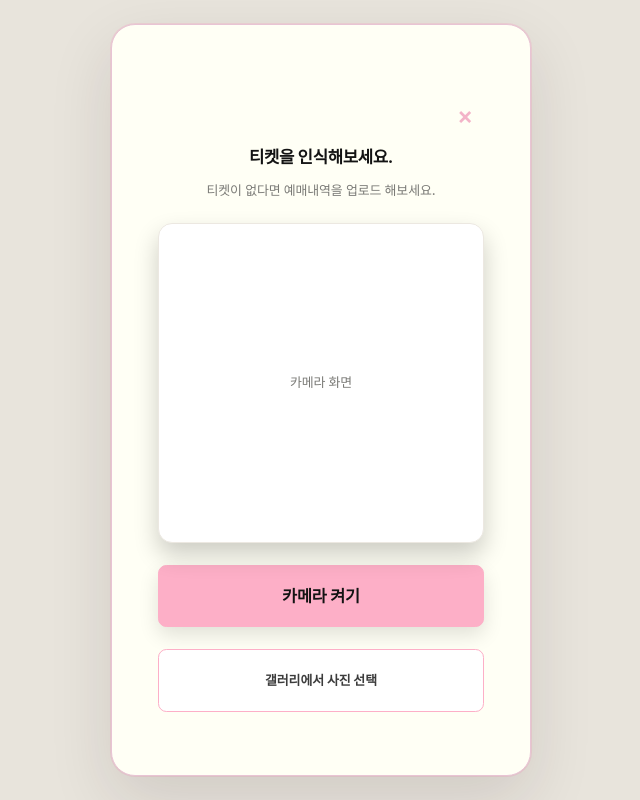
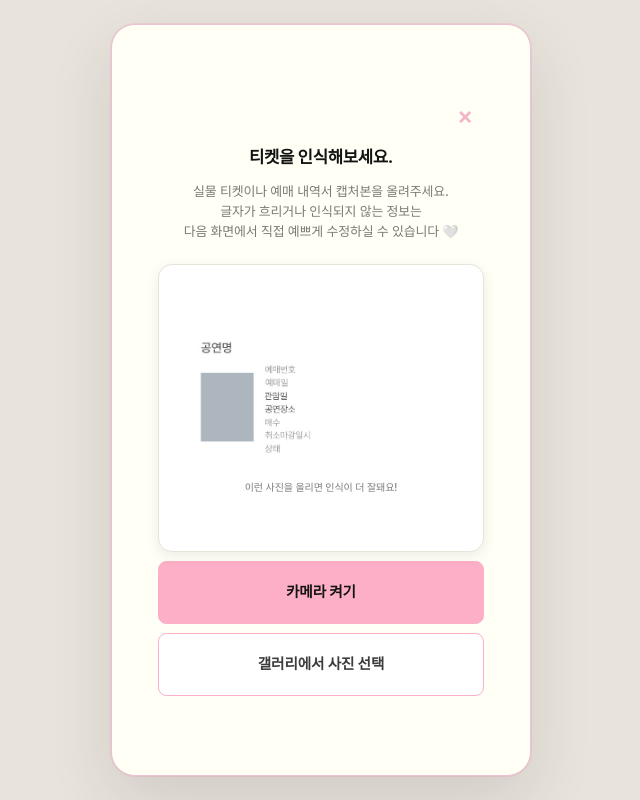
Before and after one commit to kimkaeun2004-ux/myapp, a Next.js app: page /create/scan in a window 1280 px wide. Shown: the whole page, without its empty margins (319-959 px from the left). Built offline with nearby package versions, Linux system fonts and the light colour scheme.

Commit message:
Polish scan page UI to match the ticket recognition mockup.
Add an in-frame example image with hint copy, updated guidance text, and tighter button spacing aligned to the design.

Co-authored-by: Cursor <cursoragent@cursor.com>

```diff
--- a/app/create/scan/page.tsx
+++ b/app/create/scan/page.tsx
@@ -1,12 +1,27 @@
 "use client";
 
-import { CreateFlowShell } from "../_shared/CreateFlowShell";
-import { FlowCtaButton, FlowOutlineButton } from "../_shared/FlowButtons";
 import { beginNewTicketCreation, saveTicketDraft } from "@/lib/ticket/draft-storage";
 import { captureVideoFrame, recognizeTicketFromImage } from "@/lib/ticket/recognize";
-import { YEOUN_MUTED, YEOUN_TEXT, YEOUN_TICKET_CARD, YEOUN_TICKET_SLOT } from "@/lib/ui/yeoun-scale";
+import {
+  YEOUN_BTN,
+  YEOUN_CONTENT_W,
+  YEOUN_MUTED,
+  YEOUN_NAV_CLOSE_BTN,
+  YEOUN_PAGE_MAIN,
+  YEOUN_SCREEN,
+  YEOUN_SHELL_SECTION,
+  YEOUN_TEXT,
+  yeounFont,
+} from "@/lib/ui/yeoun-scale";
 import { useRouter } from "next/navigation";
 import { useEffect, useRef, useState } from "react";
+
+const SCAN_FRAME =
+  "relative flex h-[min(360px,36dvh)] min-h-[240px] w-full flex-col overflow-hidden rounded-[14px] border border-[#e8e4dc] bg-white shadow-[0_4px_14px_rgba(0,0,0,0.08)]";
+
+const SCAN_PRIMARY_BTN = `mx-auto flex ${YEOUN_BTN} ${YEOUN_CONTENT_W} border-[#FDAFC7] bg-[#FDAFC7] text-[3.5cqw] font-bold text-[#131313] shadow-none transition hover:bg-[#f99fbe] active:scale-[0.99] disabled:cursor-not-allowed disabled:opacity-70`;
+
+const SCAN_OUTLINE_BTN = `mx-auto flex ${YEOUN_BTN} ${YEOUN_CONTENT_W} border-[#FDAFC7] bg-white text-[3.5cqw] font-bold text-[#3c3c3c] shadow-none transition hover:bg-[#fffcef] active:scale-[0.99] disabled:cursor-not-allowed disabled:opacity-60`;
 
 export default function ScanPage() {
   const router = useRouter();
@@ -90,27 +105,74 @@ export default function ScanPage() {
   };
 
   return (
-    <CreateFlowShell
-      title="티켓을 인식해보세요."
-      subtitle="티켓이 없다면 예매내역을 업로드 해보세요."
-      footer={
-        <>
-          <FlowCtaButton
+    <div className={YEOUN_SCREEN} style={yeounFont}>
+      <main className={YEOUN_PAGE_MAIN}>
+        <section className={`${YEOUN_SHELL_SECTION} overflow-hidden`}>
+          <div className="relative shrink-0 px-[6.2cqw] pt-[5.4cqh]">
+            <div className="flex justify-end pr-[3.6cqw]">
+              <button
                 type="button"
-            onClick={handleScanButtonClick}
+                onClick={() => router.push("/main")}
+                className={YEOUN_NAV_CLOSE_BTN}
+                aria-label="닫기"
+              >
+                ×
+              </button>
+            </div>
+            <h1 className={`mt-[0.8cqh] text-center ${YEOUN_TEXT.title} text-[#131313]`}>
+              티켓을 인식해보세요.
+            </h1>
+            <p className={`mt-[1.6cqh] text-center leading-[1.55] ${YEOUN_MUTED}`}>
+              실물 티켓이나 예매 내역서 캡처본을 올려주세요.
+              <br />
+              글자가 흐리거나 인식되지 않는 정보는
+              <br />
+              다음 화면에서 직접 예쁘게 수정하실 수 있습니다 🤍
+            </p>
+          </div>
+
+          <div className={`mx-auto mt-[3.2cqh] ${YEOUN_CONTENT_W}`}>
+            <section className={`${SCAN_FRAME} relative`}>
+              <video
+                ref={videoRef}
+                autoPlay
+                playsInline
+                muted
+                className={`absolute inset-0 h-full w-full object-cover ${isCameraReady ? "opacity-100" : "opacity-0"}`}
+              />
+              {!isCameraReady && (
+                <div className="relative z-[1] flex h-full flex-col items-center justify-center px-[5cqw] py-[3.2cqh]">
+                  {/* eslint-disable-next-line @next/next/no-img-element */}
+                  <img
+                    src="/images/scan-example.png"
+                    alt="예매 내역서 캡처 예시"
+                    className="w-full max-w-[94%] object-contain"
+                  />
+                  <p className="mt-[0.8cqh] text-center text-[2.4cqw] font-medium leading-snug tracking-[-0.01em] text-[#131313]/55">
+                    이런 사진을 올리면 인식이 더 잘돼요!
+                  </p>
+                </div>
+              )}
+            </section>
+          </div>
+
+          <div className="mx-auto shrink-0 pb-[4.8cqh] pt-[1.4cqh]">
+            <button
+              type="button"
+              onClick={() => void handleScanButtonClick()}
               disabled={isScanning}
-            className="disabled:opacity-70"
+              className={SCAN_PRIMARY_BTN}
             >
               {isScanning ? "인식중..." : isCameraReady ? "티켓 인식하기" : "카메라 켜기"}
-          </FlowCtaButton>
-          <FlowOutlineButton
+            </button>
+            <button
               type="button"
               onClick={() => fileInputRef.current?.click()}
               disabled={isScanning}
-            className="disabled:opacity-60"
+              className={`${SCAN_OUTLINE_BTN} mt-[1.4cqh]`}
             >
               갤러리에서 사진 선택
-          </FlowOutlineButton>
+            </button>
             <input
               ref={fileInputRef}
               type="file"
@@ -119,29 +181,13 @@ export default function ScanPage() {
               onChange={handleFileChange}
             />
             {errorMessage ? (
-            <p className={`px-[6.2cqw] text-center ${YEOUN_TEXT.bodyMedium} text-[#b14d70]`}>
+              <p className={`mt-[1.2cqh] px-[6.2cqw] text-center ${YEOUN_TEXT.bodyMedium} text-[#b14d70]`}>
                 {errorMessage}
               </p>
             ) : null}
-        </>
-      }
-    >
-      <div className={YEOUN_TICKET_SLOT}>
-        <section className={`${YEOUN_TICKET_CARD} relative bg-[#ece9df] p-0`}>
-          <video
-            ref={videoRef}
-            autoPlay
-            playsInline
-            muted
-            className={`h-full w-full object-cover ${isCameraReady ? "opacity-100" : "opacity-0"}`}
-          />
-          {!isCameraReady && (
-            <div className={`absolute inset-0 flex items-center justify-center px-[6cqw] ${YEOUN_MUTED}`}>
-              카메라 화면
           </div>
-          )}
         </section>
+      </main>
     </div>
-    </CreateFlowShell>
   );
 }
```
Also changed, not shown: public/images/scan-example.png (added). Lines whose indentation alone changed are shown as unchanged.
